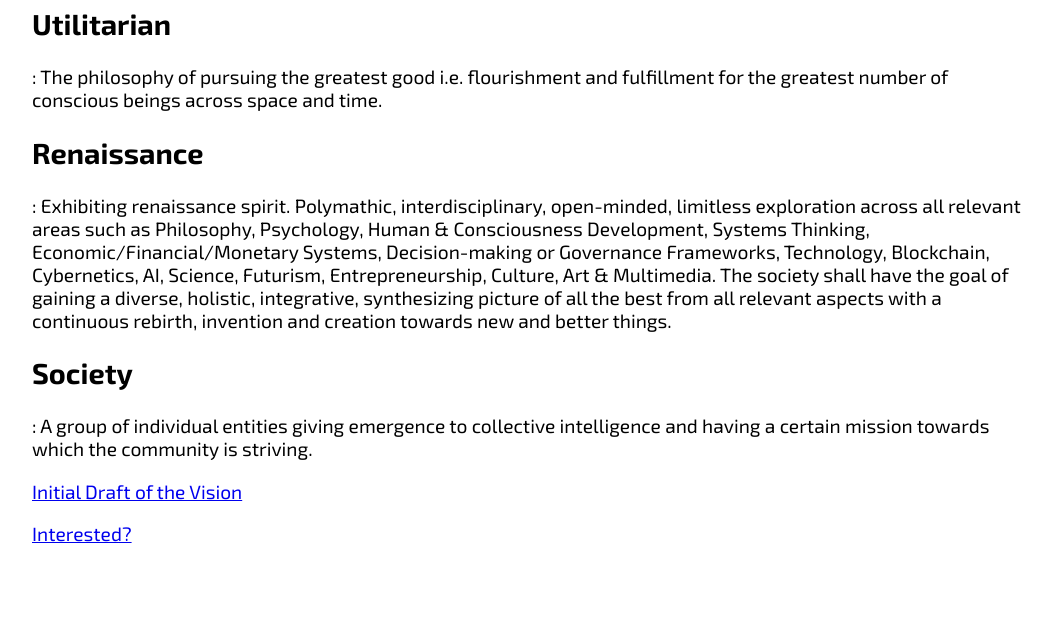
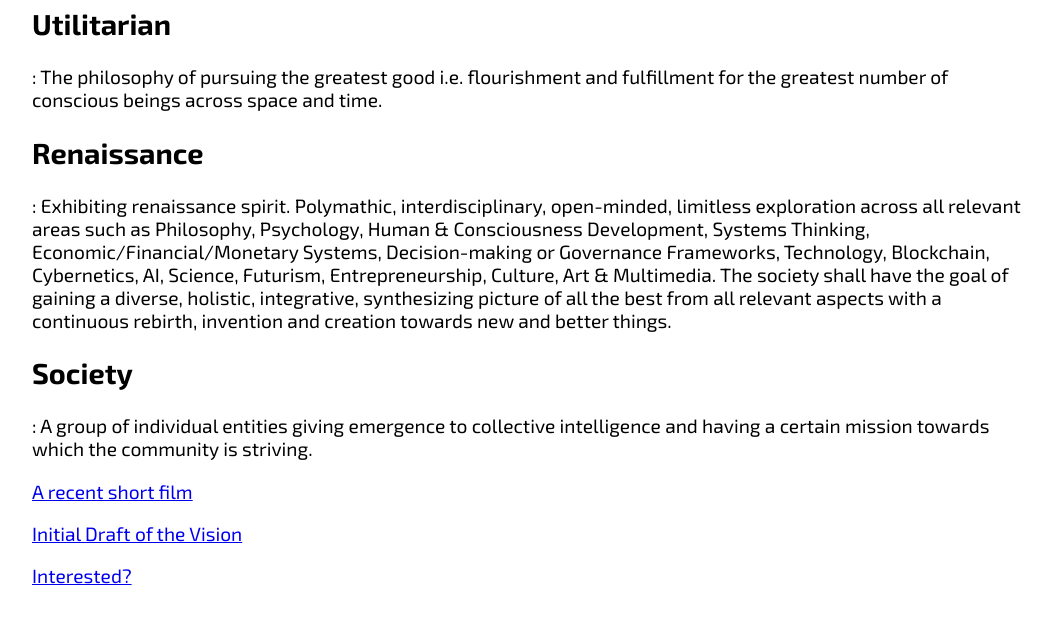
Before and after one commit to Utilitarianaissance/utilissance-site, a plain HTML site: page index.html in a window 1280 px wide. Shown: the part 797-1421 px from the top of the page, without its empty margins (108-1171 px from the left). Drawn offline with Linux system fonts and the light colour scheme.

Commit message:
added ur better world short film

```diff
--- a/index.html
+++ b/index.html
@@ -31,6 +31,16 @@
 
     <p>: A group of individual entities giving emergence to collective intelligence and having a certain mission towards which the community is striving.</p>
 
+    <p><a href="https://www.musicbed.com/challenge/submissions/your-better-world/DChIdO" target="_blank" rel="noopener noreferrer">A recent short film</a></p>
+
+    <!-- <div style="max-width: 720px; margin: auto;">
+        <div class="embed-container">
+            <iframe width="560" height="315"
+            src="https://www.youtube.com/embed/X8bYwMAvczE" frameborder="0"
+            allow="accelerometer; autoplay; encrypted-media; gyroscope; picture-in-picture" allowfullscreen></iframe>
+        </div>
+    </div> -->
+
     <div>
 
         <p>
```
